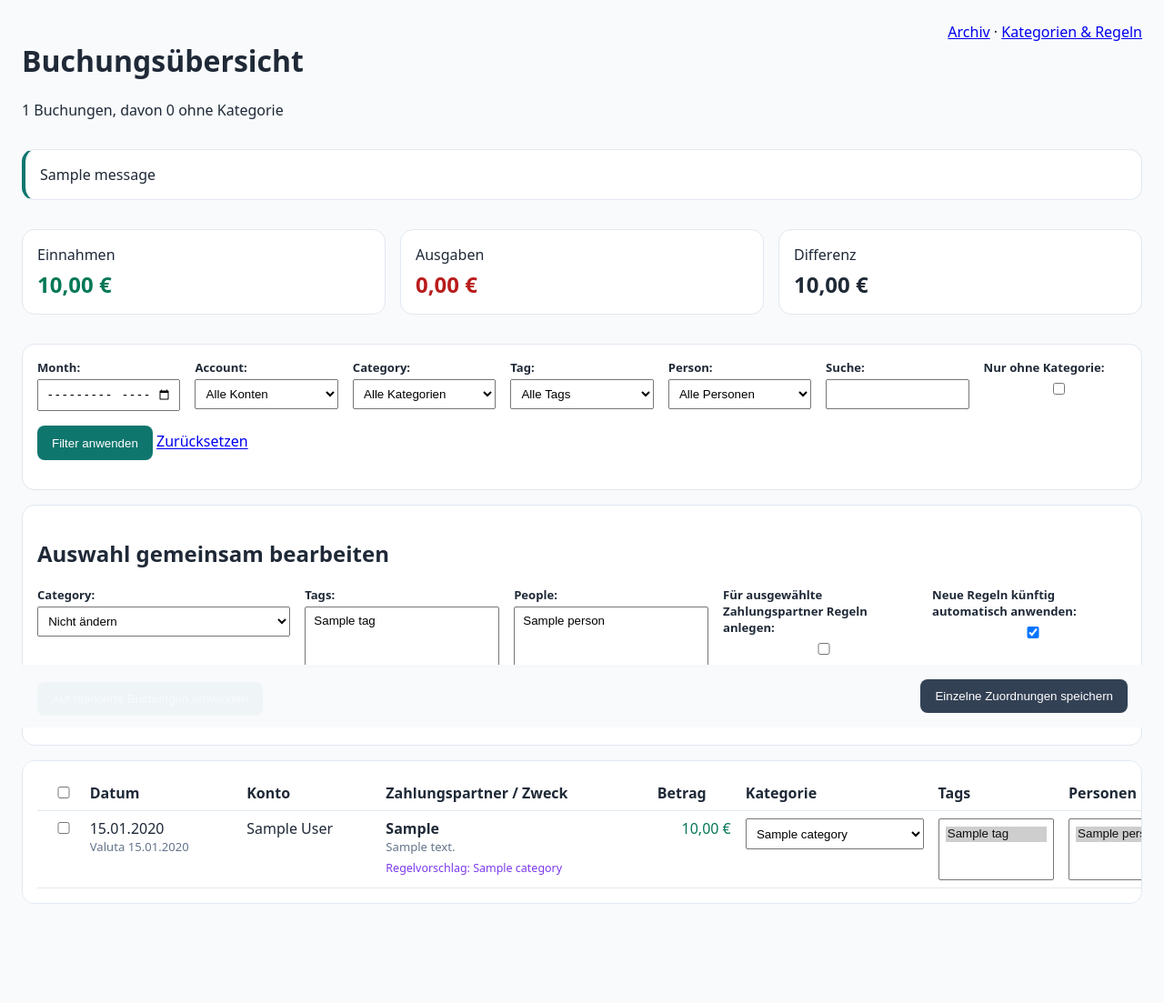
After one commit to lenni-web/home-finance, a Django app: page /transactions/ in a window 1280 px wide. The commit adds this page. Shown: the whole page at 91% size. Run offline with Django 5.2, Linux system fonts and the light colour scheme; tables that the repository leaves empty hold one stand-in row (values such as "Sample post"); one stand-in notice (Sample message) is shown.

Commit message:
Monatsuebersicht und Kategorisierungsregeln ergaenzen

```diff
--- a/ledger/forms.py
+++ b/ledger/forms.py
@@ -3,7 +3,9 @@ import hashlib
 from django import forms
 from django.forms import modelformset_factory
 
-from .models import Account, Document, Transaction
+from .models import (
+    Account, CategorizationRule, Category, Document, Person, Tag, Transaction,
+)
 
 
 class AccountForm(forms.ModelForm):
@@ -79,3 +81,82 @@ TransactionReviewFormSet = modelformset_factory(
     form=TransactionReviewForm,
     extra=0,
 )
+
+
+class TransactionFilterForm(forms.Form):
+    month = forms.CharField(required=False, widget=forms.TextInput(attrs={"type": "month"}))
+    account = forms.ModelChoiceField(
+        queryset=Account.objects.all(), required=False, empty_label="Alle Konten"
+    )
+    category = forms.ModelChoiceField(
+        queryset=Category.objects.all(), required=False, empty_label="Alle Kategorien"
+    )
+    tag = forms.ModelChoiceField(queryset=Tag.objects.all(), required=False, empty_label="Alle Tags")
+    person = forms.ModelChoiceField(
+        queryset=Person.objects.all(), required=False, empty_label="Alle Personen"
+    )
+    q = forms.CharField(required=False, label="Suche")
+    uncategorized = forms.BooleanField(required=False, label="Nur ohne Kategorie")
+
+
+class TransactionCategorizationForm(forms.ModelForm):
+    class Meta:
+        model = Transaction
+        fields = ["category", "tags", "people"]
+        widgets = {
+            "tags": forms.SelectMultiple(attrs={"size": 3}),
+            "people": forms.SelectMultiple(attrs={"size": 3}),
+        }
+
+
+TransactionCategorizationFormSet = modelformset_factory(
+    Transaction,
+    form=TransactionCategorizationForm,
+    extra=0,
+)
+
+
+class BulkCategorizationForm(forms.Form):
+    category = forms.ModelChoiceField(
+        queryset=Category.objects.filter(active=True), required=False, empty_label="Nicht ändern"
+    )
+    tags = forms.ModelMultipleChoiceField(
+        queryset=Tag.objects.filter(active=True), required=False, widget=forms.SelectMultiple(attrs={"size": 3})
+    )
+    people = forms.ModelMultipleChoiceField(
+        queryset=Person.objects.filter(active=True), required=False,
+        widget=forms.SelectMultiple(attrs={"size": 3}),
+    )
+    create_rules = forms.BooleanField(
+        required=False, label="Für ausgewählte Zahlungspartner Regeln anlegen"
+    )
+    auto_apply = forms.BooleanField(
+        required=False, initial=True, label="Neue Regeln künftig automatisch anwenden"
+    )
+
+
+class CategoryForm(forms.ModelForm):
+    class Meta:
+        model = Category
+        fields = ["name", "color"]
+        widgets = {"color": forms.TextInput(attrs={"type": "color"})}
+
+
+class TagForm(forms.ModelForm):
+    class Meta:
+        model = Tag
+        fields = ["name", "color"]
+        widgets = {"color": forms.TextInput(attrs={"type": "color"})}
+
+
+class PersonForm(forms.ModelForm):
+    class Meta:
+        model = Person
+        fields = ["name", "color"]
+        widgets = {"color": forms.TextInput(attrs={"type": "color"})}
+
+
+class CategorizationRuleForm(forms.ModelForm):
+    class Meta:
+        model = CategorizationRule
+        fields = ["name", "match_text", "category", "tags", "people", "auto_apply"]
--- a/ledger/urls.py
+++ b/ledger/urls.py
@@ -7,4 +7,11 @@ urlpatterns = [
     path("accounts/add/", views.add_account, name="add_account"),
     path("documents/upload/", views.upload_document, name="upload_document"),
     path("statements/<int:pk>/review/", views.statement_review, name="statement_review"),
+    path("transactions/", views.transaction_overview, name="transaction_overview"),
+    path("settings/classification/", views.manage_classification, name="manage_classification"),
+    path(
+        "settings/classification/<str:kind>/<int:pk>/toggle/",
+        views.toggle_classification,
+        name="toggle_classification",
+    ),
 ]
--- a/ledger/views.py
+++ b/ledger/views.py
@@ -3,12 +3,18 @@ from pathlib import Path
 
 from django.contrib import messages
 from django.db import transaction
+from django.db.models import Q, Sum
 from django.db.models.functions import TruncMonth
 from django.shortcuts import get_object_or_404, redirect, render
 
-from .forms import AccountForm, DocumentUploadForm, TransactionReviewFormSet
+from .forms import (
+    AccountForm, BulkCategorizationForm, CategorizationRuleForm, CategoryForm,
+    DocumentUploadForm, PersonForm, TagForm, TransactionCategorizationFormSet,
+    TransactionFilterForm, TransactionReviewFormSet,
+)
 from .importers import INGStatementParser
-from .models import Document, StatementImport, Transaction
+from .models import CategorizationRule, Category, Document, Person, StatementImport, Tag, Transaction
+from .rules import apply_categorization_rules, matching_rules
 
 
 def dashboard(request):
@@ -66,7 +72,7 @@ def upload_document(request):
                             f"{document.sha256}:{item.source_page}:{index}:"
                             f"{item.booking_date}:{item.amount}:{item.counterparty}"
                         )
-                        Transaction.objects.create(
+                        created = Transaction.objects.create(
                             statement_import=statement,
                             booking_date=item.booking_date,
                             value_date=item.value_date,
@@ -80,6 +86,7 @@ def upload_document(request):
                                 fingerprint_source.encode("utf-8")
                             ).hexdigest(),
                         )
+                        apply_categorization_rules(created)
                 statement.status = StatementImport.Status.REVIEW
                 statement.save(update_fields=["status", "updated_at"])
                 messages.success(request, f"{len(parsed)} Buchungen erkannt. Bitte jetzt prüfen.")
@@ -125,3 +132,153 @@ def statement_review(request, pk):
         "formset": formset,
         "transaction_count": queryset.count(),
     })
+
+
+def transaction_overview(request):
+    queryset = (
+        Transaction.objects.filter(reviewed=True)
+        .select_related("category", "statement_import__account")
+        .prefetch_related("tags", "people")
+        .order_by("-booking_date", "-id")
+    )
+    filters = TransactionFilterForm(request.GET)
+    if filters.is_valid():
+        values = filters.cleaned_data
+        if values.get("month"):
+            try:
+                year, month = map(int, values["month"].split("-"))
+                queryset = queryset.filter(booking_date__year=year, booking_date__month=month)
+            except (TypeError, ValueError):
+                filters.add_error("month", "Bitte einen gültigen Monat auswählen.")
+        if values.get("account"):
+            queryset = queryset.filter(statement_import__account=values["account"])
+        if values.get("category"):
+            queryset = queryset.filter(category=values["category"])
+        if values.get("tag"):
+            queryset = queryset.filter(tags=values["tag"])
+        if values.get("person"):
+            queryset = queryset.filter(people=values["person"])
+        if values.get("uncategorized"):
+            queryset = queryset.filter(category__isnull=True)
+        if values.get("q"):
+            queryset = queryset.filter(
+                Q(counterparty__icontains=values["q"]) | Q(description__icontains=values["q"])
+            )
+    queryset = queryset.distinct()
+
+    if request.method == "POST":
+        formset = TransactionCategorizationFormSet(
+            request.POST, queryset=queryset, prefix="transactions"
+        )
+        bulk_form = BulkCategorizationForm(request.POST, prefix="bulk")
+        action = request.POST.get("action")
+        if formset.is_valid() and bulk_form.is_valid():
+            formset.save()
+            if action == "bulk":
+                selected_ids = request.POST.getlist("selected")
+                selected = queryset.filter(pk__in=selected_ids)
+                bulk = bulk_form.cleaned_data
+                if not selected_ids:
+                    messages.error(request, "Bitte mindestens eine Buchung auswählen.")
+                else:
+                    for item in selected:
+                        if bulk.get("category"):
+                            item.category = bulk["category"]
+                            item.save(update_fields=["category", "updated_at"])
+                        item.tags.add(*bulk["tags"])
+                        item.people.add(*bulk["people"])
+                    if bulk.get("create_rules"):
+                        _create_rules_from_transactions(selected, bulk)
+                    messages.success(request, f"{selected.count()} Buchungen wurden bearbeitet.")
+                    return redirect(request.get_full_path())
+            else:
+                messages.success(request, "Zuordnungen wurden gespeichert.")
+                return redirect(request.get_full_path())
+    else:
+        formset = TransactionCategorizationFormSet(queryset=queryset, prefix="transactions")
+        bulk_form = BulkCategorizationForm(prefix="bulk")
+
+    totals = queryset.aggregate(
+        income=Sum("amount", filter=Q(amount__gt=0), default=0),
+        expenses=Sum("amount", filter=Q(amount__lt=0), default=0),
+        balance=Sum("amount", default=0),
+    )
+    for form in formset.forms:
+        suggestions = matching_rules(form.instance)
+        form.instance.rule_suggestion = suggestions[0] if suggestions else None
+    return render(request, "ledger/transaction_overview.html", {
+        "filters": filters,
+        "formset": formset,
+        "bulk_form": bulk_form,
+        "totals": totals,
+        "transaction_count": queryset.count(),
+        "uncategorized_count": queryset.filter(category__isnull=True).count(),
+    })
+
+
+def _create_rules_from_transactions(transactions, bulk):
+    for item in transactions:
+        match_text = item.counterparty.strip()
+        if not match_text:
+            continue
+        rule = CategorizationRule.objects.filter(match_text__iexact=match_text).first()
+        if rule is None:
+            rule = CategorizationRule.objects.create(
+                name=f"{match_text} zuordnen"[:160],
+                match_text=match_text[:255],
+                category=bulk.get("category"),
+                auto_apply=bulk.get("auto_apply", False),
+            )
+        elif bulk.get("category"):
+            rule.category = bulk["category"]
+            rule.auto_apply = bulk.get("auto_apply", False)
+            rule.save(update_fields=["category", "auto_apply", "updated_at"])
+        rule.tags.add(*bulk["tags"])
+        rule.people.add(*bulk["people"])
+
+
+def manage_classification(request):
+    forms = {
+        "category": CategoryForm(prefix="category"),
+        "tag": TagForm(prefix="tag"),
+        "person": PersonForm(prefix="person"),
+        "rule": CategorizationRuleForm(prefix="rule"),
+    }
+    if request.method == "POST":
+        kind = request.POST.get("kind")
+        form_classes = {
+            "category": CategoryForm,
+            "tag": TagForm,
+            "person": PersonForm,
+            "rule": CategorizationRuleForm,
+        }
+        if kind in form_classes:
+            form = form_classes[kind](request.POST, prefix=kind)
+            forms[kind] = form
+            if form.is_valid():
+                created = form.save()
+                messages.success(request, f"„{created}“ wurde angelegt.")
+                return redirect("manage_classification")
+    return render(request, "ledger/manage_classification.html", {
+        "forms": forms,
+        "categories": Category.objects.order_by("name"),
+        "tags": Tag.objects.order_by("name"),
+        "people": Person.objects.order_by("name"),
+        "rules": CategorizationRule.objects.select_related("category").prefetch_related(
+            "tags", "people"
+        ),
+    })
+
+
+def toggle_classification(request, kind, pk):
+    if request.method != "POST":
+        return redirect("manage_classification")
+    models = {"category": Category, "tag": Tag, "person": Person, "rule": CategorizationRule}
+    model = models.get(kind)
+    if model is None:
+        return redirect("manage_classification")
+    item = get_object_or_404(model, pk=pk)
+    item.active = not item.active
+    item.save(update_fields=["active", "updated_at"])
+    messages.success(request, f"„{item}“ wurde {'aktiviert' if item.active else 'deaktiviert'}.")
+    return redirect("manage_classification")
--- a/templates/ledger/dashboard.html
+++ b/templates/ledger/dashboard.html
@@ -19,7 +19,7 @@
   </style>
 </head>
 <body>
-  <header><div><h1>Ausgabenarchiv</h1><p>Belege und Kontoauszüge an einem Ort.</p></div><a href="/admin/">Verwaltung</a></header>
+  <header><div><h1>Ausgabenarchiv</h1><p>Belege und Kontoauszüge an einem Ort.</p></div><nav><a href="{% url 'transaction_overview' %}">Buchungen</a> · <a href="{% url 'manage_classification' %}">Kategorien & Regeln</a> · <a href="/admin/">Admin</a></nav></header>
   {% for message in messages %}<div class="card">{{ message }}</div>{% endfor %}
   <section class="card"><h2>Konto anlegen</h2><p>Für den ersten Kontoauszug wird zunächst ein Konto benötigt. Es genügt ein frei gewählter Name; die vollständige IBAN wird nicht gespeichert.</p><form method="post" action="{% url 'add_account' %}">{% csrf_token %}{{ account_form.as_p }}<button>Konto anlegen</button></form></section>
   <div class="grid">
--- /dev/null
+++ b/templates/ledger/transaction_overview.html
@@ -0,0 +1,58 @@
+<!doctype html>
+<html lang="de">
+<head>
+  <meta charset="utf-8">
+  <meta name="viewport" content="width=device-width, initial-scale=1">
+  <title>Buchungsübersicht</title>
+  <style>
+    :root { font-family: system-ui, sans-serif; color: #1f2937; background: #f8fafc; }
+    body { margin: auto; padding: 1.5rem; max-width: 1600px; }
+    header, .summary, .filters, .bulk-grid { display: flex; gap: 1rem; align-items: start; }
+    header { justify-content: space-between; }
+    .card { background: white; border: 1px solid #e2e8f0; border-radius: 14px; padding: 1rem; margin: 1rem 0; }
+    .metric { flex: 1; } .metric strong { display: block; font-size: 1.5rem; margin-top: .3rem; }
+    .filters { flex-wrap: wrap; } .filters p { margin: 0; min-width: 150px; flex: 1; }
+    label { display: block; font-size: .82rem; font-weight: 650; margin-bottom: .25rem; }
+    input, select, textarea { box-sizing: border-box; width: 100%; padding: .45rem; }
+    .table-wrap { overflow-x: auto; }
+    table { border-collapse: collapse; width: 100%; min-width: 1300px; }
+    th, td { padding: .5rem; text-align: left; vertical-align: top; border-bottom: 1px solid #e2e8f0; }
+    th { position: sticky; top: 0; background: white; }
+    .number { text-align: right; white-space: nowrap; font-variant-numeric: tabular-nums; }
+    .negative { color: #b91c1c; } .positive { color: #047857; }
+    .muted { color: #64748b; font-size: .82rem; }
+    .suggestion { display: block; margin-top: .35rem; color: #7c3aed; font-size: .78rem; }
+    .bulk-grid > p { flex: 1; margin: 0; } .bulk-grid > p:first-child { flex: 1.3; }
+    button { border: 0; border-radius: 8px; padding: .7rem 1rem; background: #0f766e; color: white; cursor: pointer; }
+    .secondary { background: #334155; }
+    .actions { position: sticky; bottom: 0; padding: 1rem; background: rgba(248,250,252,.96); display: flex; justify-content: flex-end; gap: .75rem; }
+    .messages { border-left: 4px solid #0f766e; }
+    @media (max-width: 800px) { header, .summary, .filters, .bulk-grid { display: block; } .metric { margin-bottom: .7rem; } }
+  </style>
+</head>
+<body>
+  <header><div><h1>Buchungsübersicht</h1><p>{{ transaction_count }} Buchungen, davon {{ uncategorized_count }} ohne Kategorie</p></div><nav><a href="{% url 'dashboard' %}">Archiv</a> · <a href="{% url 'manage_classification' %}">Kategorien & Regeln</a></nav></header>
+  {% for message in messages %}<div class="card messages">{{ message }}</div>{% endfor %}
+  <section class="summary">
+    <div class="card metric">Einnahmen<strong class="positive">{{ totals.income|floatformat:2 }} €</strong></div>
+    <div class="card metric">Ausgaben<strong class="negative">{{ totals.expenses|floatformat:2 }} €</strong></div>
+    <div class="card metric">Differenz<strong>{{ totals.balance|floatformat:2 }} €</strong></div>
+  </section>
+  <section class="card"><form method="get"><div class="filters">{{ filters.as_p }}</div><p><button>Filter anwenden</button> <a href="{% url 'transaction_overview' %}">Zurücksetzen</a></p></form></section>
+  <form method="post">{% csrf_token %}{{ formset.management_form }}{{ formset.non_form_errors }}
+    <section class="card"><h2>Auswahl gemeinsam bearbeiten</h2><div class="bulk-grid">{{ bulk_form.as_p }}</div><p><button name="action" value="bulk">Auf markierte Buchungen anwenden</button></p></section>
+    <section class="card table-wrap"><table><thead><tr><th><input type="checkbox" aria-label="Alle auswählen" onclick="document.querySelectorAll('[name=selected]').forEach(x => x.checked=this.checked)"></th><th>Datum</th><th>Konto</th><th>Zahlungspartner / Zweck</th><th>Betrag</th><th>Kategorie</th><th>Tags</th><th>Personen</th></tr></thead><tbody>
+      {% for form in formset %}<tr>
+        <td><input type="checkbox" name="selected" value="{{ form.instance.pk }}">{{ form.id }}</td>
+        <td>{{ form.instance.booking_date|date:"d.m.Y" }}<div class="muted">Valuta {{ form.instance.value_date|date:"d.m.Y" }}</div></td>
+        <td>{{ form.instance.statement_import.account }}</td>
+        <td><strong>{{ form.instance.counterparty|default:form.instance.booking_type }}</strong><div class="muted">{{ form.instance.description|linebreaksbr|truncatechars:220 }}</div>{% if form.instance.rule_suggestion %}<span class="suggestion">Regelvorschlag: {{ form.instance.rule_suggestion.category|default:form.instance.rule_suggestion.name }}</span>{% endif %}</td>
+        <td class="number {% if form.instance.amount < 0 %}negative{% else %}positive{% endif %}">{{ form.instance.amount|floatformat:2 }} €</td>
+        <td>{{ form.category.errors }}{{ form.category }}</td>
+        <td>{{ form.tags.errors }}{{ form.tags }}</td>
+        <td>{{ form.people.errors }}{{ form.people }}</td>
+      </tr>{% empty %}<tr><td colspan="8">Keine Buchungen für diesen Filter.</td></tr>{% endfor %}
+    </tbody></table></section>
+    <div class="actions"><button class="secondary" name="action" value="inline_save">Einzelne Zuordnungen speichern</button></div>
+  </form>
+</body></html>
```
Also changed, not shown: ledger/admin.py (+7 -2 lines), ledger/models.py (+23 -0 lines), ledger/rules.py (added, +28 -0 lines), ledger/tests.py (+125 -1 lines), templates/ledger/manage_classification.html (added, +35 -0 lines), README.md, ledger/migrations/0003_category_active_tag_active_categorizationrule.py (added).
